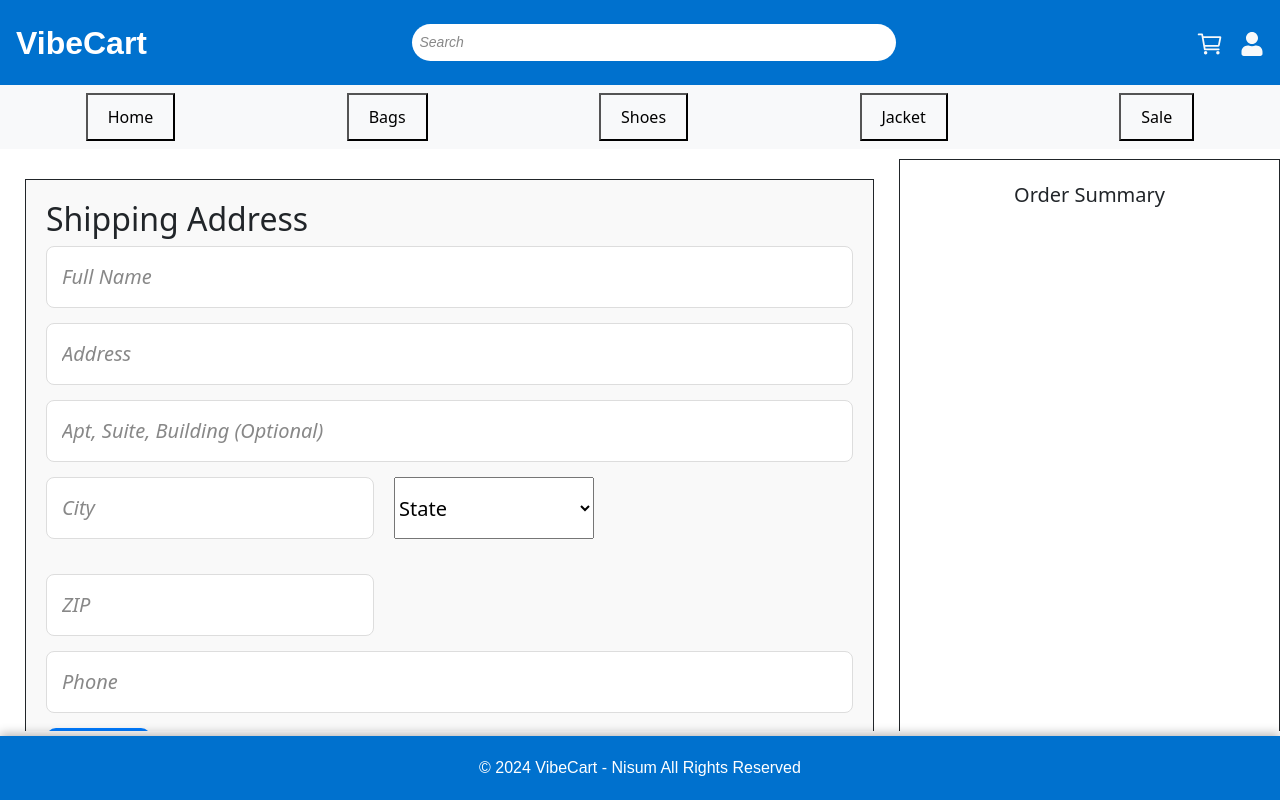
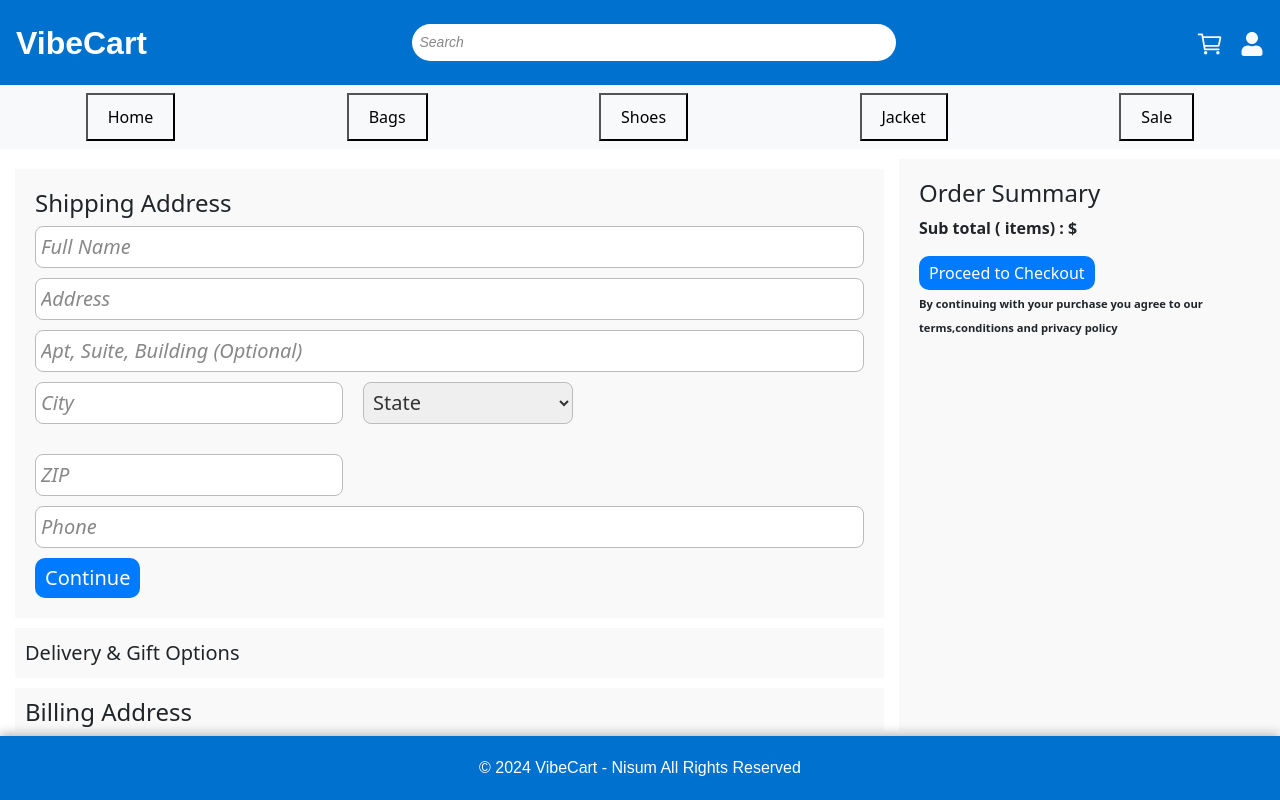
Before and after one commit to Venkat0629/vibecart-app-ui, a React (Create React App) app in the folder vibecart-ui/: page /checkout in a window 1280 px wide. Built offline with nearby package versions, Linux system fonts and the light colour scheme; a web font is replaced by a local one.

Commit message:
Done css, layout, element changes

```diff
--- a/vibecart-ui/src/index.css
+++ b/vibecart-ui/src/index.css
@@ -12,7 +12,7 @@ code {
         monospace;
 }
 
-input {
+input{
     border: 1px solid #ccc;
     border-radius: 3px;
 }
@@ -22,12 +22,20 @@ input:focus {
     outline: none;
 }
 
+input::placeholder {
+    color: #888;
+    font-style: italic;
+}
+
 p {
     margin: 0;
     word-wrap: break-word;
     overflow-wrap: break-word;
+}
+strong {
+    font-size: 0.7em;
+  }
 
-}
 img {
     max-width: 100%;
     max-height: 100%;
--- a/vibecart-ui/src/pages/components/CartAndCheckout/cart/Cart.js
+++ b/vibecart-ui/src/pages/components/CartAndCheckout/cart/Cart.js
@@ -65,7 +65,7 @@ const Cart = () => {
     cartData?.length > 0 ?
       <div className='cartLayout'>
         <div className='cartproductslayout'>
-          <CartProducts products={cartData} editQuantity="true" setTotalBill={setTotalBill} getcartData={getCartData}/>
+          <CartProducts products={cartData} editQuantity="true" setTotalBill={setTotalBill} getcartData={getCartData} navigateTo={navigateTo}/>
         </div>
         <div className='orderSummaryLayout'>
           <OrderSummary products={cartData} totalBill={Math.floor(totalBill)} navigateTo={navigateTo} getcartData={getCartData}/>
--- a/vibecart-ui/src/pages/components/CartAndCheckout/cart/CartProducts.js
+++ b/vibecart-ui/src/pages/components/CartAndCheckout/cart/CartProducts.js
@@ -4,23 +4,25 @@ import { FaPlus } from "react-icons/fa6";
 
 import './cart.css'
 import ReusableButton from '../../../commoncomponents/ReusableButton';
-import {calculateTotalBill} from '../../../commoncomponents/CommonFunctions'
+import { calculateTotalBill } from '../../../commoncomponents/CommonFunctions'
+import { IoMdClose } from "react-icons/io";
 
-const CartProducts = ({ products, editQuantity, setTotalBill,getcartData }) => {
+
+const CartProducts = ({ products, editQuantity, setTotalBill, getcartData, navigateTo }) => {
 
     const [cartData, setCartData] = useState(products);
 
-    useEffect(()=> {
-      const data =  getcartData();
-      setCartData(data);
-    },[])
+    useEffect(() => {
+        const data = getcartData();
+        setCartData(data);
+    }, [])
 
 
     const handleQuantityChange = (productId, quantity, e) => {
         if (e.target.value > quantity) {
             alert(`Sorry, we only have ${quantity} items left in stock.`)
         }
-        else if( e.target.value <0){
+        else if (e.target.value < 0) {
             alert("Please enter valid quantity")
         }
 
@@ -63,16 +65,23 @@ const CartProducts = ({ products, editQuantity, setTotalBill,getcartData }) => {
         localStorage.setItem("cartData", JSON.stringify(updatedCartData));
     }
 
+    const handlecartItemClick = (productId) => {
+        navigateTo(`/product/${productId}`);
+    }
+
 
     return (
         <div className='cartproducts'>
             {cartData?.map((product) => (
                 <div key={product.id} className='cartproductItem'>
                     <div className='cartproductImage'>
-                        <img src={product?.image} alt="Product" />
+                        <img src={product?.image} alt="Product" className='icon-styles' onClick={() => handlecartItemClick(product.id)}/>
                     </div>
                     <div className='cartproductDetails'>
-                        <h4>{product.productName}</h4>
+                        <div style={{ display: "flex", justifyContent: "space-between" }}>
+                            <h4 className='icon-styles' onClick={() => handlecartItemClick(product.id)}>{product.productName}</h4>
+                            {editQuantity && <IoMdClose className='icon-styles' onClick={() => handleRemoveCartItem(product.id)}/>}
+                        </div>
                         <p>{product.description}</p>
                         <p style={{ color: "red" }}>${product.price}</p>
                         <div className='quantityLayout'>
@@ -88,7 +97,6 @@ const CartProducts = ({ products, editQuantity, setTotalBill,getcartData }) => {
                                         onChange={(e) => handleQuantityChange(product.id, product.quantity, e)}
                                     />
                                     <FaPlus className='icon-styles' onClick={() => handleQuantityUpdation("increment", product.id, product.requestedQuantity, product.quantity)} />
-                                    <ReusableButton buttonName="Remove" handleClick={() => handleRemoveCartItem(product.id)} />
                                 </>
                                 : product.requestedQuantity}
                         </div>
--- a/vibecart-ui/src/pages/components/CartAndCheckout/cart/OrderSummary.js
+++ b/vibecart-ui/src/pages/components/CartAndCheckout/cart/OrderSummary.js
@@ -16,13 +16,12 @@ const OrderSummary = ({ products, totalBill, navigateTo, getcartData }) => {
     }
     return (
         <div className='orderSummary'>
-            <h3>Order Summary</h3>
+            <h4>Order Summary</h4>
             <p> <b>Sub total ({products?.length} items) : ${totalBill}</b></p>
             <div>
-
                 <ReusableButton buttonName="Proceed to Checkout" handleClick={handleCheckout} />
+                <p><strong>By continuing with your purchase you agree to our terms,conditions and privacy policy</strong></p>
             </div>
-            <p>By continuing with your purchase you agree to our terms,conditions and privacy policy</p>
         </div>
     )
 }
--- a/vibecart-ui/src/pages/components/CartAndCheckout/cart/cart.css
+++ b/vibecart-ui/src/pages/components/CartAndCheckout/cart/cart.css
@@ -38,6 +38,7 @@
 .cartproductDetails {
     display: flex;
     flex-direction: column;
+    width: 100%;
 }
 
 .quantityLayout {
--- a/vibecart-ui/src/pages/components/CartAndCheckout/cartandcheckout.css
+++ b/vibecart-ui/src/pages/components/CartAndCheckout/cartandcheckout.css
@@ -1,19 +1,10 @@
-.shipping-container input {
+.checkout-container input,
+.checkout-container select {
     width: 100%;
-    padding: 15px;
-    border: 1px solid #ddd;
+    padding: 5px;
     border-radius: 8px;
     box-sizing: border-box;
     color: #333;
+    border: 1px solid rgb(188, 186, 186);
     outline: none;
 }
-
-input:focus {
-    border-color: #007bff;
-    box-shadow: 0 0 8px rgba(0, 123, 255, 0.5);
-}
-
-input::placeholder {
-    color: #888;
-    font-style: italic;
-}
--- a/vibecart-ui/src/pages/components/CartAndCheckout/checkout/Checkout.js
+++ b/vibecart-ui/src/pages/components/CartAndCheckout/checkout/Checkout.js
@@ -2,6 +2,7 @@ import React from 'react'
 import './checkout.css'
 import Shipping from './Shipping'
 import Payment from './Payment'
+import OrderSummary from '../cart/OrderSummary'
 
 const Checkout = () => {
   return (
@@ -11,7 +12,7 @@ const Checkout = () => {
             <div class="checkout-item ">Delivery & Gift Options</div>
             <div class="checkout-item "><Payment/></div>
         </div>
-        <div class="checkout-order-container">Order Summary</div>
+        <div class="checkout-order-container"><OrderSummary/></div>
     </div>
   )
 }
--- a/vibecart-ui/src/pages/components/CartAndCheckout/checkout/Payment.js
+++ b/vibecart-ui/src/pages/components/CartAndCheckout/checkout/Payment.js
@@ -1,39 +1,30 @@
 
 import React from "react";
 import "./payment.css"
+import ReusableButton from "../../../commoncomponents/ReusableButton";
 
 const Payment = () => {
   return (
     <div className="payment-container">
-      <div className="section">
-        <h2>Billing Address</h2>
+      <div>
+        <h4>Billing Address</h4>
         <p>Sneha</p>
         <p>2491 Benton Ln, Kissimmee, FL 34567</p>
         <p>(987) 654-3109</p>
       </div>
 
-      <div className="section">
-        <h2>Promo Code</h2>
-        <div className="promo-input">
-          <input type="text" placeholder="Promo code" />
-          <button>Apply</button>
+      <div>
+        <h4>Promo Code</h4>
+        <div className="promo-code">
+          <input type="tel" placeholder="Promo code" />
+          <ReusableButton buttonName="Apply"/>
         </div>
       </div>
 
-      <div className="section">
-        <h2>Payment Options</h2>
-        <div className="option">
-          <input type="radio" id="cod" name="payment" value="cod" defaultChecked />
-          <label htmlFor="cod">Cash on Delivery</label>
-        </div>
-      </div >
 
-      <p className="terms">
-        By placing an order, you are agreeing to our Privacy Policy and Terms of Use.
-      </p>
-      {/* <button className="place-order">Place Order</button> */}
-      <div className="place-order-wrapper">
-        <button className="place-order">Place Order</button>
+      <div className="place-order">
+      <p><strong>By placing an order, you are agreeing to our Privacy Policy and Terms of Use</strong></p>
+      <ReusableButton buttonName="Place Order with Cash"/>
       </div>
     </div>
   );
--- a/vibecart-ui/src/pages/components/CartAndCheckout/checkout/Shipping.js
+++ b/vibecart-ui/src/pages/components/CartAndCheckout/checkout/Shipping.js
@@ -48,7 +48,7 @@ const Shipping = () => {
 
     return (
         <div className='shipping-container'>
-            <h2>Shipping Address</h2>
+            <h4>Shipping Address</h4>
             <form onSubmit={handleSubmit}>
                 <div className='form-group'>
                     <input
--- a/vibecart-ui/src/pages/components/CartAndCheckout/checkout/checkout.css
+++ b/vibecart-ui/src/pages/components/CartAndCheckout/checkout/checkout.css
@@ -14,21 +14,18 @@
     display: grid;
     grid-template-rows: repeat(3, auto);
     gap: 10px;
-    padding: 20px;
+    padding: 10px;
     text-align: center;
     font-size: 20px;
 }
 
 .checkout-order-container {
     grid-area: checkout-order-container;
-    border: 1px solid;
-    padding: 20px;
-    text-align: center;
-    font-size: 20px;
+    padding: 10px;
+    background-color: #f9f9f9;
 }
 
 .checkout-item {
-    border: 1px solid;
     text-align: left;
     background-color: #f9f9f9;
     padding: 10px;
--- a/vibecart-ui/src/pages/components/CartAndCheckout/checkout/payment.css
+++ b/vibecart-ui/src/pages/components/CartAndCheckout/checkout/payment.css
@@ -1,62 +1,17 @@
 
-.payment-container {
-    border: 1px solid #ccc;
-    padding: 20px;
-    max-width: 400px;
-    margin: auto;
-    background-color: #fff;
-  }
-
-  .section {
-    margin-bottom: 20px;
-    padding-bottom: 20px;
-    border-bottom: 1px solid #eee;
-  }
-
-  .promo-input {
+  .payment-container{
     display: flex;
+    flex-direction: column;
     gap: 10px;
   }
 
-  .promo-input input {
-    flex: 1;
-    padding: 10px;
-    border: 1px solid #ccc;
-    border-radius: 4px;
-  }
-
-  .promo-input button {
+  .promo-code,
+  .payment-Option {
     display: flex;
-    padding: 10px 20px;
-    border: 1px solid #ccc;
-    border-radius: 4px;
-    cursor: pointer;
-  }
-
-  .option {
-    display: flex;
-    align-items: center;
+    width: 50%;
     gap: 10px;
   }
 
-  .terms {
-    font-size: 12px;
-    color: #777;
-    margin-bottom: 20px;
+  .place-order {
     text-align: center;
   }
-  .place-order-wrapper {
-    display: flex;
-    justify-content: center;
-    margin-top: 20px;
-  }
-
-  .place-order {
-    padding: 15px;
-    width: auto;
-    border: 1px solid #aaa;
-    cursor: pointer;
-    border-radius: 4px;
-    text-align: center;
-
-  }
--- a/vibecart-ui/src/pages/components/CartAndCheckout/checkout/shipping.css
+++ b/vibecart-ui/src/pages/components/CartAndCheckout/checkout/shipping.css
@@ -3,7 +3,7 @@
 }
 
 .form-group {
-    margin-bottom: 15px;
+    margin-bottom: 10px;
     display: flex;
     flex-wrap: wrap;
 }
```
Also changed, not shown: 1 other file (tests, documents, lock files or other folders).
